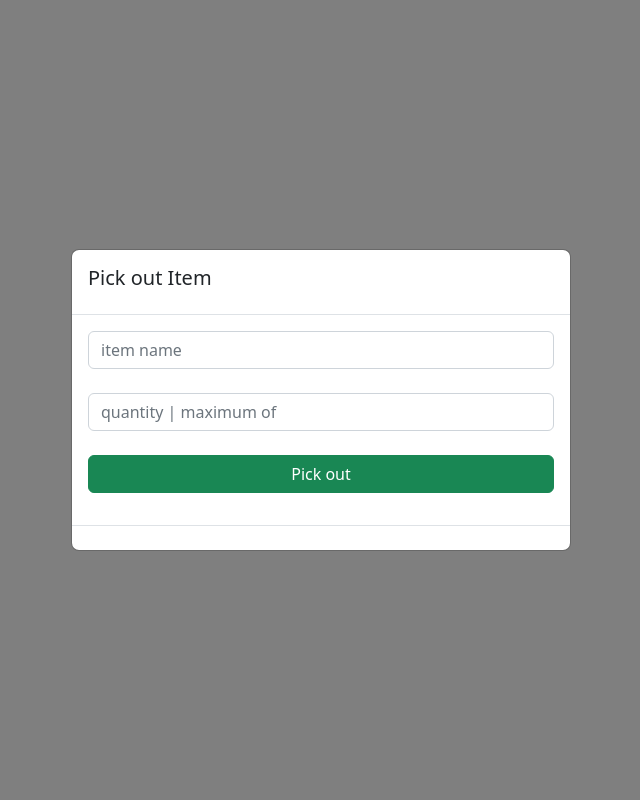
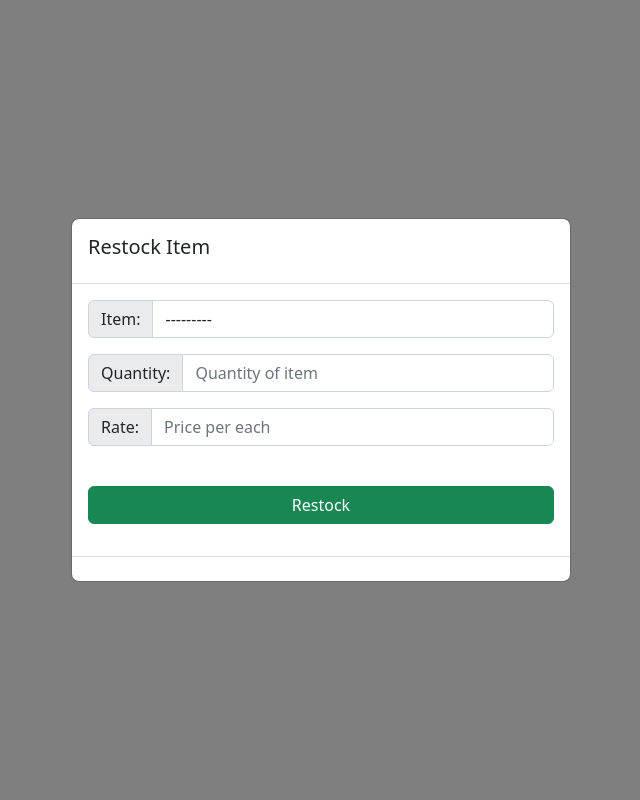
Before and after one commit to DamaMichaelYohanna/poultry-management-system, a Django app: page /store/item/add in a window 1280 px wide. Shown: the whole page, without its empty margins (319-959 px from the left). Run offline with Django 4.2, Linux system fonts and the light colour scheme; parts of the project's set-up code (start-up, migrations or seed data) failed here and were passed over.

Commit message:
update restock html file

```diff
--- a/main/template/restock.html
+++ b/main/template/restock.html
@@ -31,7 +31,7 @@
       <div class="modal-dialog modal-dialog-centered" role="document">
         <div class="modal-content">
           <div class="modal-header">
-            <h5 class="model-title" id="MyModalTitle">Pick out Item</h5>
+            <h5 class="model-title" id="MyMosdalTitle">Restock Item</h5>
             <!-- <button
               class="close"
               type="button"
@@ -44,26 +44,48 @@
           <!-- modal body -->
           <div class="modal-body">
             <form action="" method="POST">
+              <p class="input-group">
+                <label for="id_item" class="input-group-text">Item:</label>
+                <select name="item" required id="id_item" class="form-control">
+                  <option value="" selected>---------</option>
+
+                  <option value="1">Chikun starter</option>
+
+                  <option value="3">Ultimate super starter</option>
+                </select>
+              </p>
+
+              <p class="input-group">
+                <label for="id_quantity" class="input-group-text"
+                  >Quantity:</label
+                >
                 <input
-                type="text"
-                name="item"
-                value="{{item}}"
                   class="form-control"
-                placeholder="item name"
-              />
-              <br />
-              <input
                   type="number"
                   name="quantity"
-                placeholder="quantity | maximum of {{quantity}}"
                   min="0"
-                max="{{quantity}}"
+                  required
+                  id="id_quantity"
+                  placeholder="Quantity of item"
+                />
+              </p>
+
+              <p class="input-group">
+                <label for="id_rate" class="input-group-text">Rate:</label>
+                <input
                   class="form-control"
+                  type="number"
+                  name="rate"
+                  min="0"
+                  required
+                  id="id_rate"
+                  placeholder="Price per each"
                 />
+              </p>
               {% csrf_token %}
               <br />
               <button class="btn btn-success" style="width: 100%">
-                Pick out
+                Restock
               </button>
             </form>
           </div>
```
Lines whose indentation alone changed are shown as unchanged.
